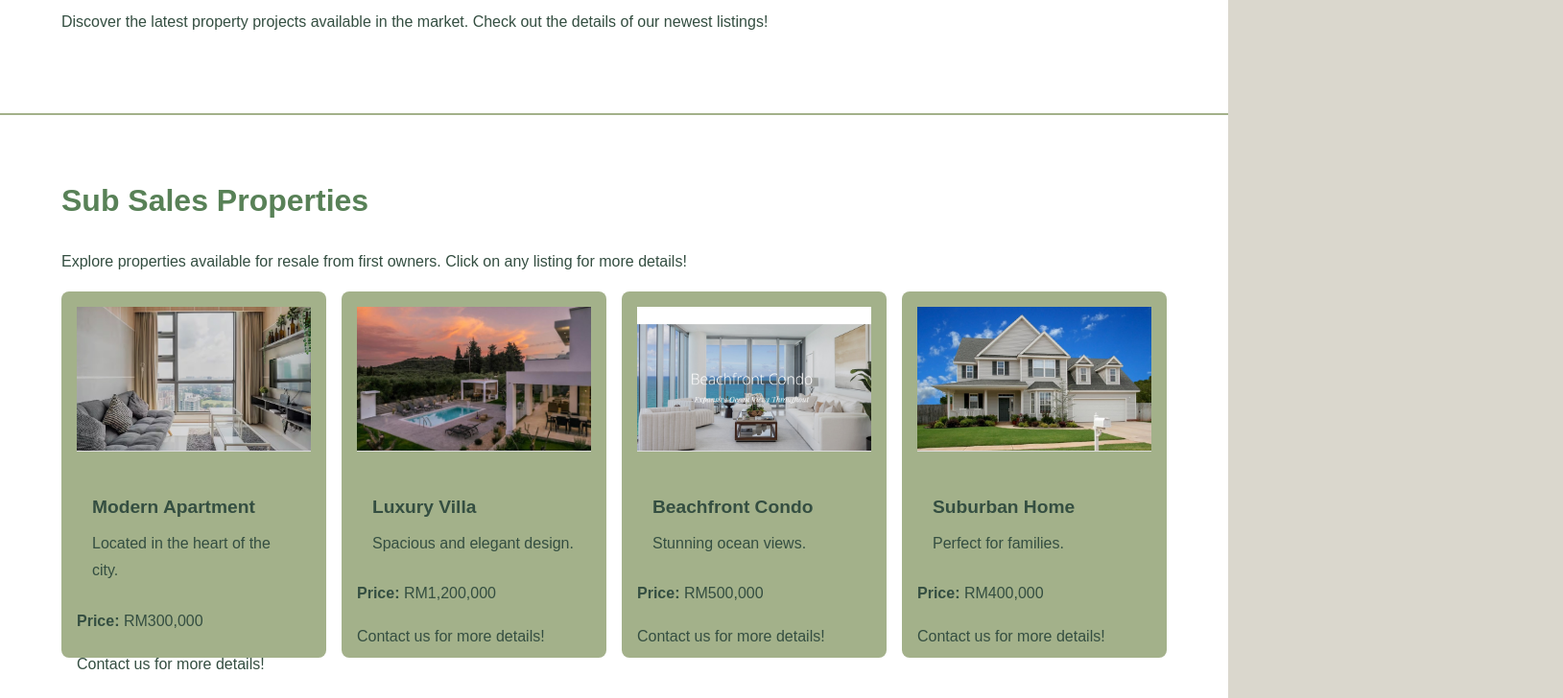
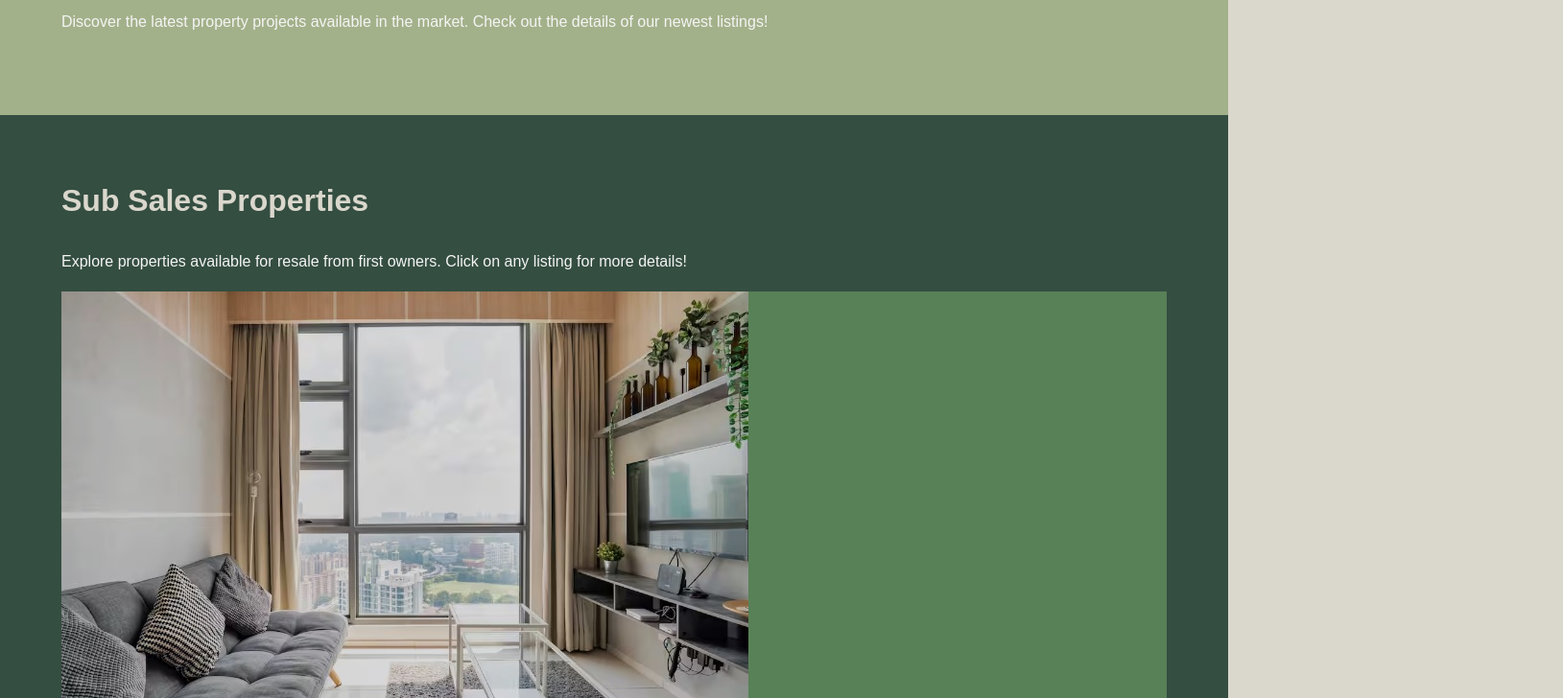
Before and after one commit to kuanyk82/realestateandproperty, a plain HTML site: page index.html in a window 1280 px wide. Shown: the part 620-1348 px from the top of the page at 96% size, 1629 px wide, since content can reach past the window. Drawn offline with Linux system fonts and the light colour scheme.

Commit message:
Add files via upload

```diff
--- a/style.css
+++ b/style.css
@@ -75,8 +75,8 @@ p {
 
 button, .whatsapp-link {
     display: inline-block;
-    background-color: #588157; /* Deep green for buttons */
-    color: #dad7cd; /* Light green text */
+    background-color: #25D366; /* Deep green for buttons */
+    color: #ffffff; /* Light green text */
     font-size: 1rem;
     padding: 0.8rem 1.5rem;
     border-radius: 5px;
@@ -91,58 +91,64 @@ button:hover, .whatsapp-link:hover {
     background-color: #3a5a40; /* Darker green for hover effect */
 }
 
-.projects-listing, .sub-sales-listing {
-    display: grid;
-    grid-template-columns: repeat(auto-fit, minmax(250px, 1fr));
-    gap: 1rem;
-    width: 100%;
-    justify-content: center;
+/* New Project Launch Section */
+.projects-section {
+    background-color: #a3b18a; /* Soft green background */
+    color: #dad7cd; /* Light green text for contrast */
 }
 
-.card {
-    background-color: #a3b18a; /* Soft green background for cards */
-    color: #fff; /* White text */
-    padding: 1rem;
-    border-radius: 8px;
-    position: relative;
-    cursor: pointer;
-    transition: transform 0.3s ease;
-    display: flex;
-    flex-direction: column;
-    justify-content: space-between;
-    height: 350px;
+.projects-title h2 {
+    font-size: 2rem;
+    color: #dad7cd; /* Light green for title */
 }
 
-.card:hover {
-    transform: translateY(-5px);
+.projects-title p {
+    color: #f4f4f4; /* Subtle contrast for description */
 }
 
-.card img {
-    width: 100%;
-    height: 150px;
-    object-fit: cover;
-    border-bottom: 1px solid #ddd;
+.projects-listing .card {
+    background-color: #3a5a40; /* Darker green for cards */
+    color: #dad7cd; /* Light green text for card content */
+    transition: transform 0.3s ease;
 }
 
-.card-details {
-    padding: 1rem;
+.projects-listing .card:hover {
+    transform: translateY(-5px);
+    background-color: #344e41; /* Slightly darker green on hover */
 }
 
-.card-details h3 {
-    font-size: 1.2rem;
-    margin-bottom: 0.5rem;
-    color: #344e41; /* Darkest green for card titles */
+.projects-listing .card img {
+    border-bottom: 1px solid #588157; /* Deep green separator */
 }
 
-.card-details p {
-    margin-bottom: 0.5rem;
-    color: #344e41; /* Primary text */
+/* Sub-Sales Properties Section */
+.sub-sales-section {
+    background-color: #344e41; /* Dark green background */
+    color: #dad7cd; /* Light green text for contrast */
 }
 
-.card-details .price {
-    font-weight: bold;
-    font-size: 1.1rem;
-    color: #588157; /* Medium green for price */
+.sub-sales-title h2 {
+    font-size: 2rem;
+    color: #dad7cd; /* Light green for title */
+}
+
+.sub-sales-title p {
+    color: #f4f4f4; /* Subtle contrast for description */
+}
+
+.sub-sales-listing .card {
+    background-color: #588157; /* Deep green for cards */
+    color: #dad7cd; /* Light green text for card content */
+    transition: transform 0.3s ease;
+}
+
+.sub-sales-listing .card:hover {
+    transform: translateY(-5px);
+    background-color: #3a5a40; /* Medium green on hover */
+}
+
+.sub-sales-listing .card img {
+    border-bottom: 1px solid #a3b18a; /* Soft green separator */
 }
 
 footer {
```
